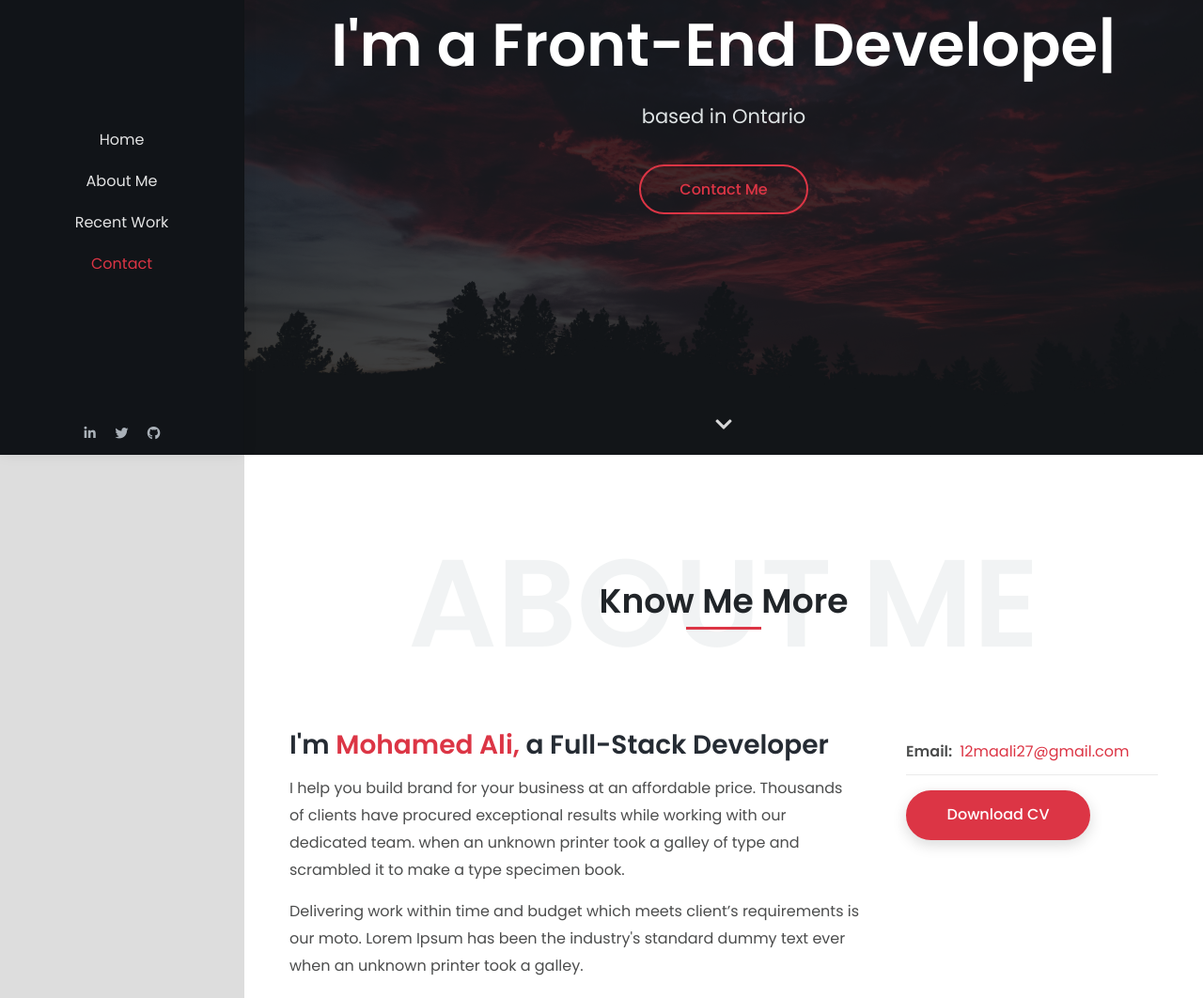
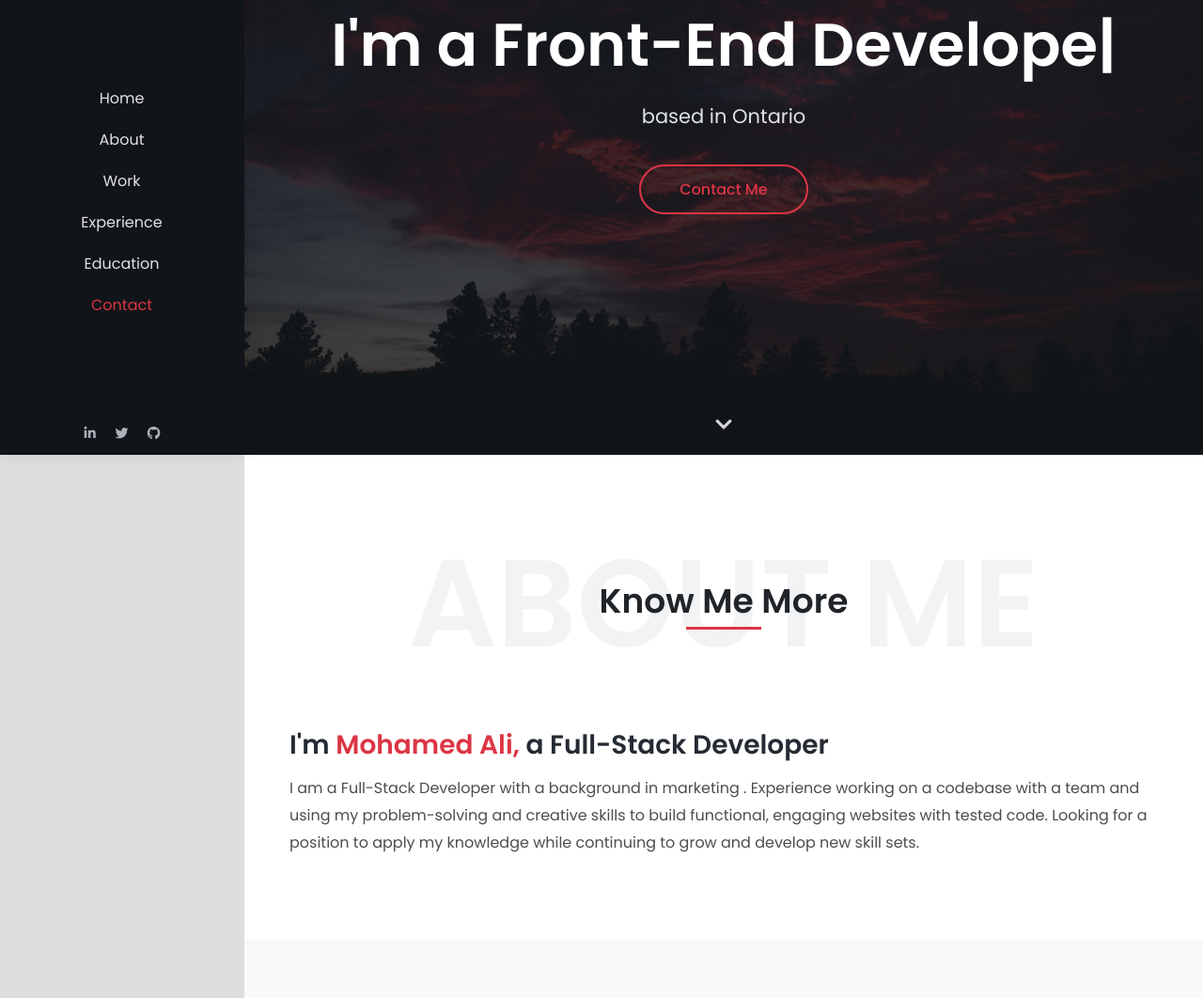
Before and after one commit to Mohamed-C0DE/Portfolio, a plain HTML site: page index.html in a window 1280 px wide. Shown: the part 316-1378 px from the top of the page at 94% size. Drawn offline with Linux system fonts and the light colour scheme.

Commit message:
change nav links and add new text in about section

```diff
--- a/index.html
+++ b/index.html
@@ -6,11 +6,6 @@
     <meta name="viewport" content="width=device-width, initial-scale=1" />
     <link href="images/favicon.png" rel="icon" />
     <title>Mohamed Ali - Personal Portfolio</title>
-    <meta
-      name="description"
-      content="Simone is responsive bootstrap 5 one page personal portfolio html template."
-    />
-    <meta name="author" content="harnishdesign.net" />
 
     <!-- Web Fonts -->
     <link
@@ -107,11 +102,19 @@
                   <a class="nav-link smooth-scroll active" href="#home">Home</a>
                 </li>
                 <li class="nav-item">
-                  <a class="nav-link smooth-scroll" href="#about">About Me</a>
+                  <a class="nav-link smooth-scroll" href="#about">About</a>
                 </li>
                 <li class="nav-item">
-                  <a class="nav-link smooth-scroll" href="#services"
-                    >Recent Work</a
+                  <a class="nav-link smooth-scroll" href="#work">Work</a>
+                </li>
+                <li class="nav-item">
+                  <a class="nav-link smooth-scroll" href="#experience"
+                    >Experience</a
+                  >
+                </li>
+                <li class="nav-item">
+                  <a class="nav-link smooth-scroll" href="#education"
+                    >Education</a
                   >
                 </li>
                 <li class="nav-item">
@@ -232,44 +235,45 @@
             <!-- Heading end-->
 
             <div class="row gy-5">
-              <div class="col-lg-7 col-xl-8 text-center text-lg-start">
+              <div class="text-center text-lg-start">
                 <h2 class="text-7 fw-600 mb-3">
                   I'm <span class="text-primary">Mohamed Ali,</span> a
                   Full-Stack Developer
                 </h2>
                 <p>
-                  I help you build brand for your business at an affordable
-                  price. Thousands of clients have procured exceptional results
-                  while working with our dedicated team. when an unknown printer
-                  took a galley of type and scrambled it to make a type specimen
-                  book.
+                  I am a Full-Stack Developer with a background in marketing .
+                  Experience working on a codebase with a team and using my
+                  problem-solving and creative skills to build functional,
+                  engaging websites with tested code. Looking for a position to
+                  apply my knowledge while continuing to grow and develop new
+                  skill sets.
                 </p>
-                <p>
+                <!-- <p>
                   Delivering work within time and budget which meets client’s
                   requirements is our moto. Lorem Ipsum has been the industry's
                   standard dummy text ever when an unknown printer took a
                   galley.
-                </p>
+                </p> -->
               </div>
-              <div class="col-lg-5 col-xl-4">
+              <!-- <div class="col-lg-5 col-xl-4">
                 <div class="ps-lg-4">
                   <ul class="list-style-2">
-                    <!-- <li class="">
+                    <li class="">
                       <span class="fw-600 me-2">Name:</span>Mohamed Ali
-                    </li> -->
+                    </li>
                     <li class="">
                       <span class="fw-600 me-2">Email:</span
                       ><a href="mailto:chat@simone.com">12maali27@gmail.com</a>
                     </li>
-                    <!-- <li class="border-0">
+                    <li class="border-0">
                       <span class="fw-600 me-2">From:</span>Ontario
-                    </li> -->
+                    </li>
                   </ul>
                   <a href="#" class="btn btn-primary rounded-pill"
                     >Download CV</a
                   >
                 </div>
-              </div>
+              </div> -->
             </div>
             <!-- <div class="brands-grid separator-border mt-5">
               <div class="row">
@@ -617,7 +621,7 @@
 
         <!-- Portfolio
     ============================================= -->
-        <section id="portfolio" class="section bg-light">
+        <section id="work" class="section bg-light">
           <div class="container px-lg-5">
             <!-- Heading -->
             <div class="position-relative d-flex text-center mb-5">
```
